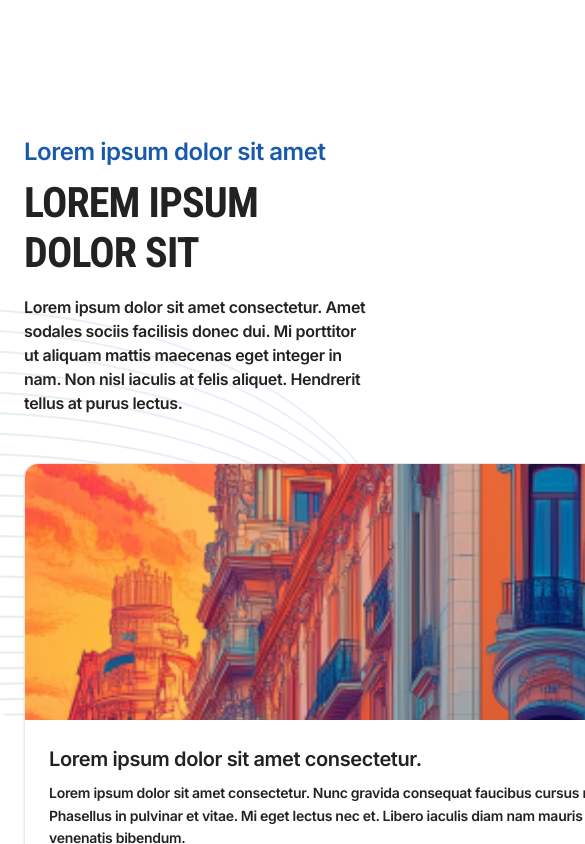
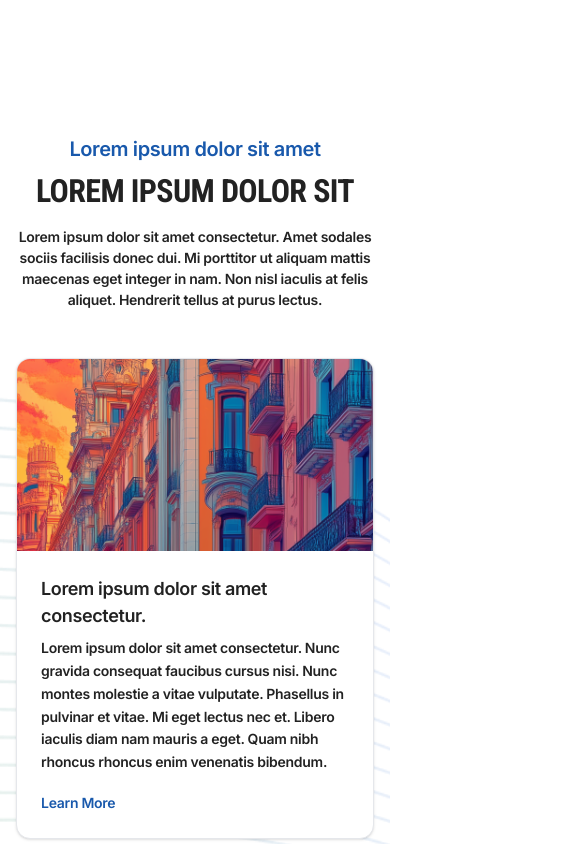
Before and after one commit to Mohd-Fazal-khan/Landing-Page, a Next.js app: page / in a window 390 px wide. Shown: the part 6380-7224 px from the top of the page, 585 px wide, since content can reach past the window. Built offline with nearby package versions, Linux system fonts and the light colour scheme.

Commit message:
Update Cardsection.tsx

```diff
--- a/src/components/Cardsection.tsx
+++ b/src/components/Cardsection.tsx
@@ -2,7 +2,6 @@
 
 import React from 'react';
 import { motion } from 'framer-motion';
-import { circInOut } from "framer-motion"
 
 const Cardsection = () => {
   const containerVariants = {
@@ -20,7 +19,7 @@ const Cardsection = () => {
     visible: {
       opacity: 1,
       y: 0,
-      transition: { duration: 0.6,  ease: circInOut,},
+      transition: { duration: 0.6, ease: 'easeOut' },
     },
   };
 
@@ -44,21 +43,21 @@ const Cardsection = () => {
   ];
 
   return (
-    <div className="bg-white py-16 px-6 md:px-12 bg-[url('/bg-card.png')]">
-
+    <div className="bg-white py-16 px-4 sm:px-6 md:px-12 bg-[url('/bg-card.png')] bg-no-repeat bg-cover">
+      {/* Heading Section */}
       <motion.div
         initial={{ opacity: 0, y: -20 }}
         animate={{ opacity: 1, y: 0 }}
         transition={{ duration: 0.6, ease: 'easeOut' }}
         className="mb-12"
       >
-        <div className="text-left">
+        <div className="text-center md:text-left max-w-4xl mx-auto">
           <p
             className="mb-2"
             style={{
               color: '#1959AC',
               fontFamily: "'Inter', sans-serif",
-              fontSize: '24px',
+              fontSize: '20px',
               fontWeight: 600,
               letterSpacing: '-0.02em',
             }}
@@ -66,10 +65,9 @@ const Cardsection = () => {
             Lorem ipsum dolor sit amet
           </p>
           <h2
-            className="mb-4"
+            className="mb-4 text-[32px] md:text-[42px]"
             style={{
               fontFamily: "'Roboto Condensed', sans-serif",
-              fontSize: '42px',
               fontWeight: 700,
               letterSpacing: '-0.02em',
               color: '#222222',
@@ -79,11 +77,10 @@ const Cardsection = () => {
             LOREM IPSUM DOLOR SIT
           </h2>
           <p
-            className="max-w-2xl"
+            className="max-w-2xl mx-auto md:mx-0 text-[14px] sm:text-[16px]"
             style={{
               color: '#222222',
               fontFamily: "'Inter', sans-serif",
-              fontSize: '16px',
               letterSpacing: '-0.02em',
             }}
           >
@@ -92,32 +89,31 @@ const Cardsection = () => {
         </div>
       </motion.div>
 
-
-      <div className="max-w-4xl mx-auto">
+      {/* Cards Section */}
+      <div className="max-w-6xl mx-auto">
         <motion.div
           variants={containerVariants}
           initial="hidden"
           animate="visible"
-          className="grid grid-cols-1 md:grid-cols-2 gap-10 w-4xl"
+          className="grid grid-cols-1 sm:grid-cols-2 lg:grid-cols-2 xl:grid-cols-4 gap-8"
         >
           {cards.map((card, index) => (
             <motion.div
               key={index}
               variants={cardVariants}
-              className="bg-white border border-gray-200 rounded-xl overflow-hidden shadow-sm"
+              className="bg-white border border-gray-200 rounded-xl overflow-hidden shadow-sm hover:shadow-lg transition-shadow"
             >
               <img
                 src={card.image}
                 alt={card.title}
-                className="w-full h-64 object-cover"
+                className="w-full h-48 sm:h-64 object-cover"
               />
               <div className="p-6">
                 <h3
-                  className="mb-2"
+                  className="mb-2 text-[18px] sm:text-[20px]"
                   style={{
                     color: '#222222',
                     fontFamily: "'Inter', sans-serif",
-                    fontSize: '20px',
                     fontWeight: 600,
                     letterSpacing: '-0.02em',
                   }}
@@ -125,11 +121,10 @@ const Cardsection = () => {
                   {card.title}
                 </h3>
                 <p
-                  className="leading-relaxed mb-4"
+                  className="leading-relaxed mb-4 text-[14px]"
                   style={{
                     color: '#222222',
                     fontFamily: "'Inter', sans-serif",
-                    fontSize: '14px',
                     letterSpacing: '-0.02em',
                   }}
                 >
```
